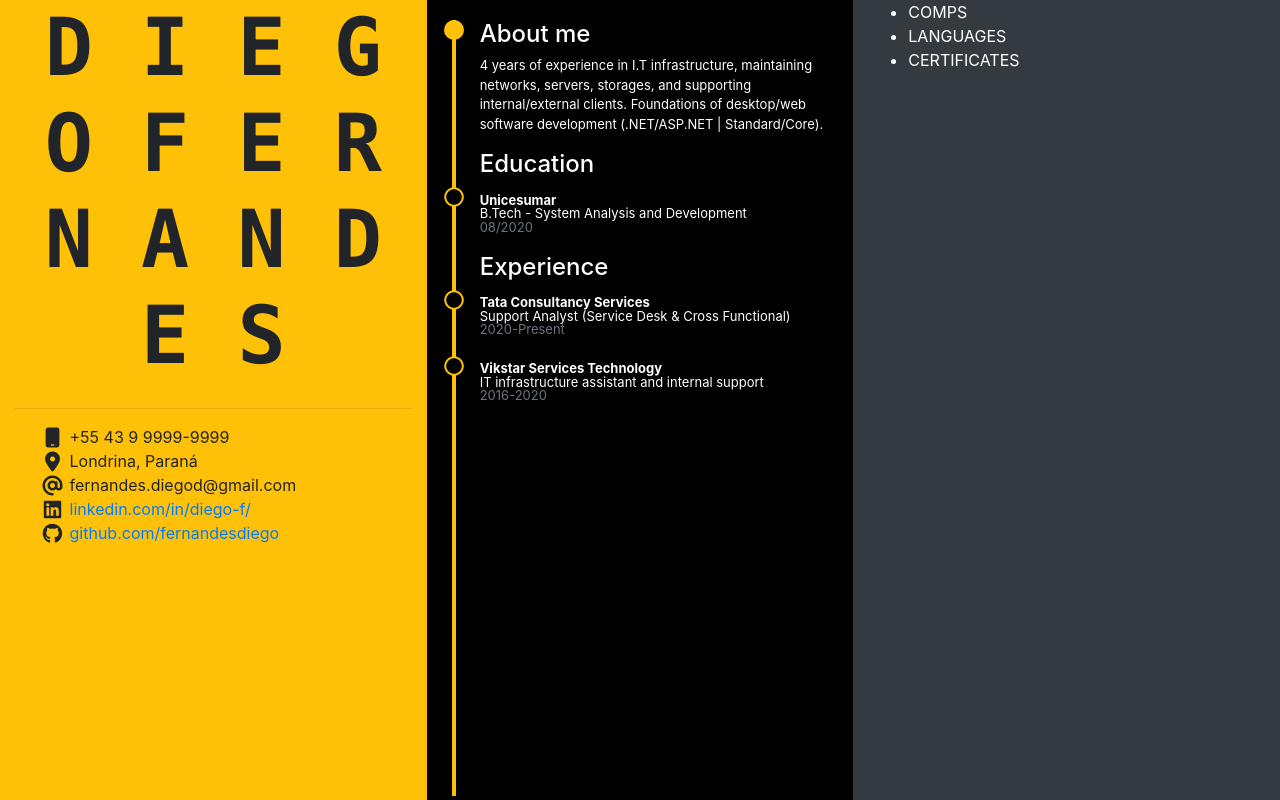
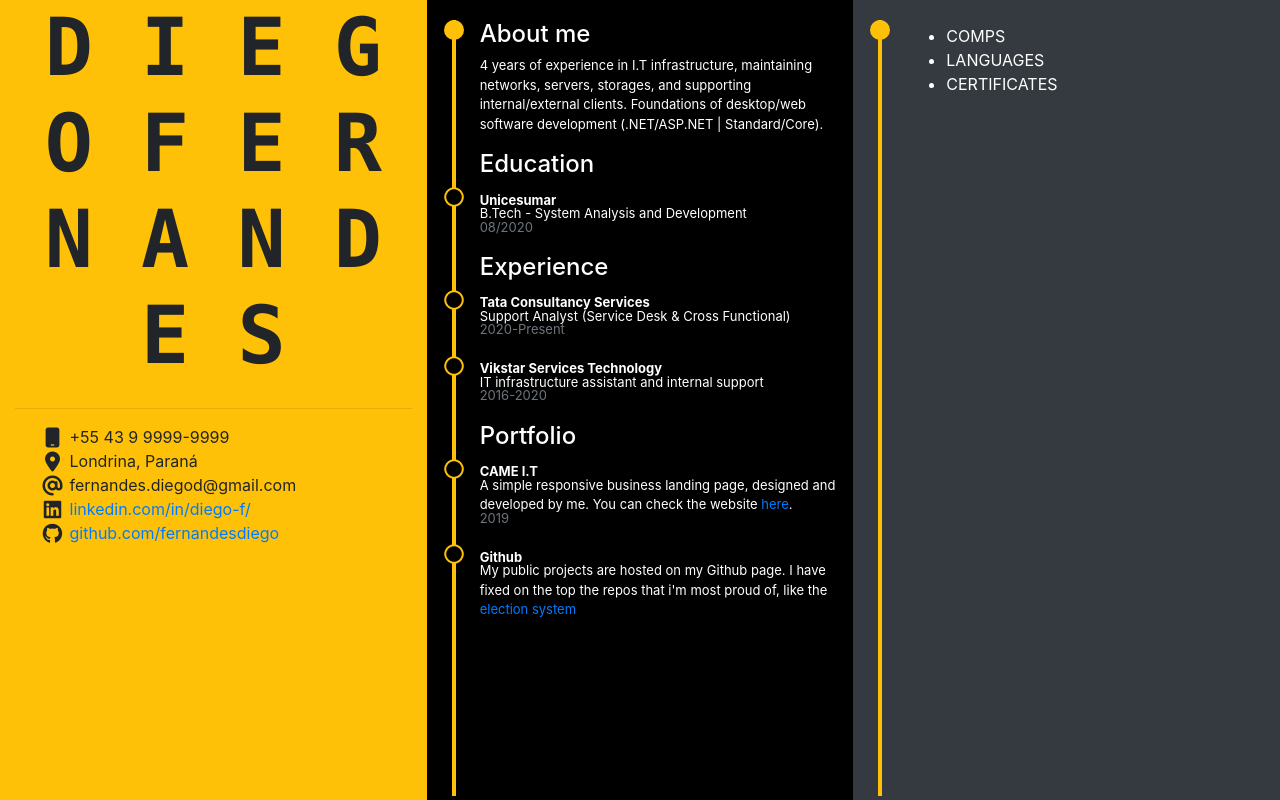
Before and after one commit to fernandesdiego/diegofernandes.github.io, a plain HTML site: page index.html in a window 1280 px wide. Drawn offline with nearby package versions, Linux system fonts and the light colour scheme.

Commit message:
second section data added

```diff
--- a/index.html
+++ b/index.html
@@ -48,7 +48,6 @@
                 <!-- col2 -->
                 <div id="about" class="col-md-4 text-white">
                     <div class="row h-100">
-                        <!-- coluna com o traço -->
                         <div class="col">
                             <br>
                             <span class="vl-2"></span>
@@ -79,19 +78,37 @@
                                     <p class="text-muted">2016-2020</p>
                                 </li>
 
+                                <h4>Portfolio</h4>
+                                <li>
+                                    <p><strong>CAME I.T</strong></p>
+                                    <p class="about-description">A simple responsive business landing page, designed and developed by me.
+                                    You can check the website <a href="https://cameit.com.br">here</a>.</p>
+                                    <p class="text-muted">2019</p>
+                                </li>
+                                <li>
+                                    <p><strong>Github</strong></p>
+                                    <p class="about-description">My public projects are hosted on my Github page.
+                                                                I have fixed on the top the repos that i'm most proud of,
+                                                                like the <a href="https://github.com/fernandesdiego/ElectionSystem">election system</a>
+                                    </p>
+                                </li>
                             </div>
                         </div>
                     </div>
                 </div>
                 <!-- col3 -->
                 <div class="col-md-4 bg-dark text-white">
-                    <div class="row align-items-center">
+                    <div class="row h-100">
                         <div class="col">
-                            <ul>
-                                <li>COMPS</li>
-                                <li>LANGUAGES</li>
-                                <li>CERTIFICATES</li>
-                            </ul>
+                            <br>
+                            <span class="vl-2"></span>
+                            <div class="about-content">
+                                <ul>
+                                    <li>COMPS</li>
+                                    <li>LANGUAGES</li>
+                                    <li>CERTIFICATES</li>
+                                </ul>
+                            </div>
                         </div>
                 </div>
             </div>
```
